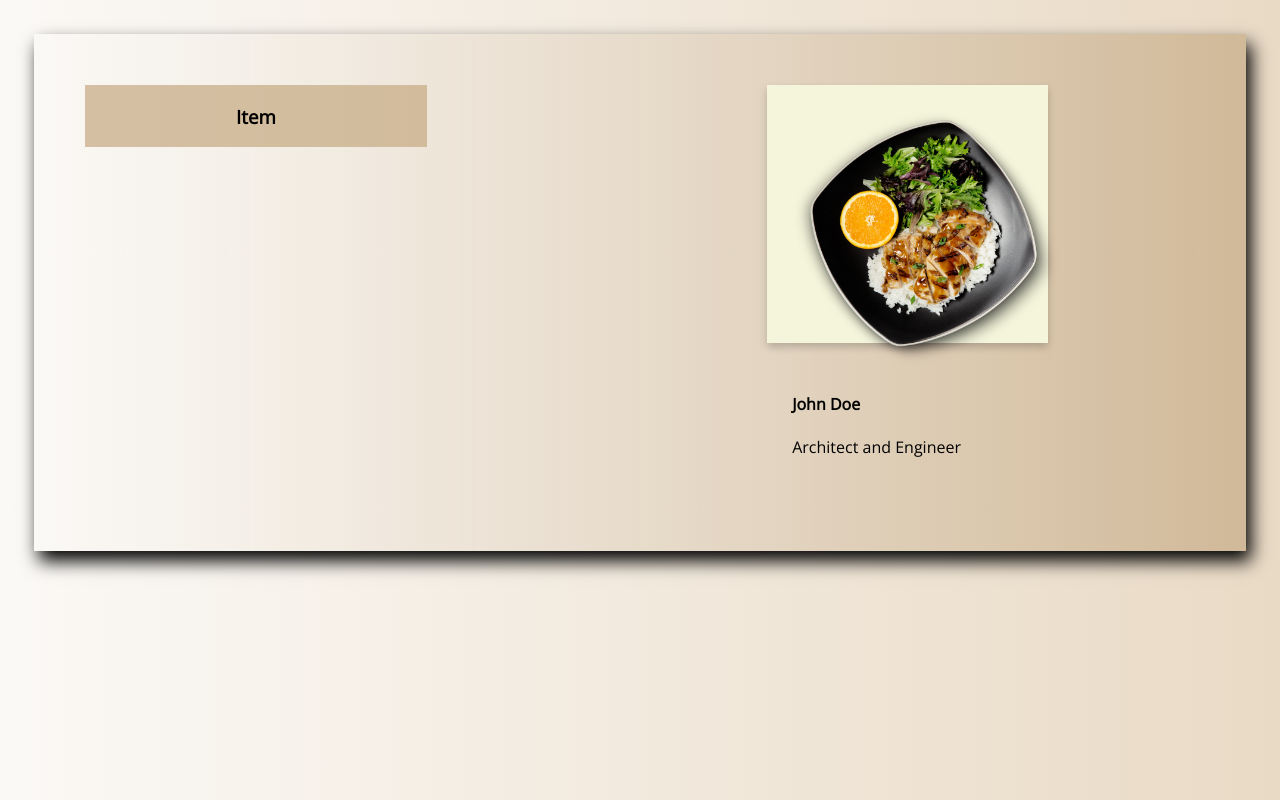
After one commit to liamattard/websiteAssignment, a PHP site: page /menuDB.html in a window 1280 px wide. The commit adds this page. Run offline with PHP 8.4, Linux system fonts and the light colour scheme.

Commit message:
menu 1.0

```diff
--- /dev/null
+++ b/menuDB.html
@@ -0,0 +1,110 @@
+<!DOCTYPE html>
+<html lang="en">
+
+<head>
+    <meta chafont-size:50px;rset="UTF-8">
+    <meta name="viewport" content="width=device-width, initial-scale=1.0">
+    <meta http-equiv="X-UA-Compatible" content="ie=edge">  </link>
+    <link href="https://fonts.googleapis.com/css?family=Open+Sans" rel="stylesheet">
+    <link rel="stylesheet" href="menuDBstyle.css">
+    </link>
+    <title>Menu  </title>
+
+</head>
+
+<body>
+
+            <section class="containerin">
+
+                <div class="column1" >
+                    <section class="containeritems">
+
+
+                                        <div class="itemx1" >
+
+                                            <h1 id="h11">
+                                            Item
+                                            </h1>
+
+                                        </div>
+
+                                        <div class="itemx2" >
+
+                                            <h1 id="h11">
+                                            Item
+                                            </h1>
+                                        </div>
+
+                                        <div class="itemx3" >
+
+                                            <h1 id="h11">
+                                            Item
+                                            </h1>
+
+                                        </div>
+
+                                         <div class="itemx3" >
+
+                                            <h1 id="h11">
+                                            Item
+                                            </h1>
+
+                                        </div>
+
+                                        <div class="itemx3" >
+
+                                            <h1 id="h11">
+                                            Item
+                                            </h1>
+
+                                        </div>
+                                        <div class="itemx3" >
+
+                                            <h1 id="h11">
+                                            Item
+                                            </h1>
+
+                                        </div>
+                                        <div class="itemx3" >
+
+                                            <h1 id="h11">
+                                            Item
+                                            </h1>
+
+                                        </div>
+
+
+
+                    </section>
+
+                </div>
+
+
+
+
+                <div class="column2" >
+
+                        <div class="card">
+                          <img id="plate" src="assets/plate1.png">
+                            <div class="foodDetails">
+                                <h4><b>John Doe</b></h4>
+                                <p>Architect and Engineer</p>
+                            </div>
+                        </div>
+
+                </div>
+
+
+
+
+             </section>
+
+
+
+
+
+
+
+
+</body>
+</html>
--- /dev/null
+++ b/menuDBstyle.css
@@ -0,0 +1,132 @@
+body{
+
+    font-family: 'Open Sans', sans-serif ;
+    font-stretch: narrower;
+}
+
+
+
+body {
+  background-image:  linear-gradient(to right, #fbf9f6 , #e9dac5);;
+  background-size: cover;
+  background-attachment: fixed;
+  padding: 2vw;
+
+}
+
+#wrapper {
+    background: url(1px.png) repeat-y;
+    background-size: 100% auto;
+    width: 100%;
+    display: grid;
+}
+
+
+.container{
+    display: grid;
+    grid-row-gap: 0px;
+    height: 100%;
+    height: 100vh;
+
+    box-shadow: 5px 10px 17px rgb(0, 0, 0);
+
+}
+.containerin {
+    display: grid;
+    grid-row-gap: 0px;
+    grid-auto-rows: 100%;
+    padding: 4vw;
+    grid-row: 4;
+    max-height:20%;
+    box-shadow: 5px 10px 17px rgb(0, 0, 0);
+    align-content: center;
+    background-image: linear-gradient(to right, #fbf9f6 , #c9af8bc4);
+
+}
+
+.containeritems{
+    display: grid;
+    grid-row: auto;
+    grid-auto-columns: 100%;
+    /* grid-row-gap: 5px */
+    max-width: 100%;
+
+
+
+}
+
+
+.level1 {
+    grid-row: 1;
+    border-radius: 3vw 3vw 3vw 3vw;
+    background-color: rgb(214, 214, 214);
+    padding: 2vw;
+    max-height: 100%;
+
+
+  }
+
+.column1{
+    grid-row: 1;
+    /* width: 100%; */
+    width: 80%;
+    height: 50%;
+    background-color: transparent;
+    overflow-x: scroll;
+
+
+}
+
+
+.itemx1,.itemx2,.itemx3{
+    grid-row: 1;
+    background-color:#c9af8bc4;
+    text-align: center;
+    width: 80%;
+
+}
+
+.column2 {
+    grid-row: 1;
+    height: 100%;
+    background-color: transparent;
+    max-height: 50%;
+    display: flex;
+    justify-content: center;
+    flex-direction: row;
+
+
+}
+
+#plate{
+max-height: 20vw;
+
+
+}
+
+
+.card {
+    box-shadow: 0 4px 8px 0 rgba(0,0,0,0.2);
+    transition: 0.3s;
+    width: 40%;
+    padding: 2vw;
+    height: 100%;
+    /* margin: 0vw 0vw 5vw 0vw; */
+    background-color: beige;
+  }
+
+.card:hover {
+box-shadow: 0 8px 16px 0 rgba(0,0,0,0.2);
+}
+
+.itemx1:hover{
+    background-color: #efe8e3;
+
+}
+.itemx2:hover{
+    background-color: #efe8e3;
+}
+.itemx3:hover{
+    background-color: #efe8e3;
+
+}
```
Also changed, not shown: Chef.html (added, +75 -0 lines), ChefStyle.css (added, +92 -0 lines), menuChoice.html (+4 -12 lines), assets/baked-bwings.jpg (added), assets/menu.png (added), assets/plate.png (added), assets/plate1.png (added), menuChoiceStyle.css (line endings or trailing spaces), 2 other files.
